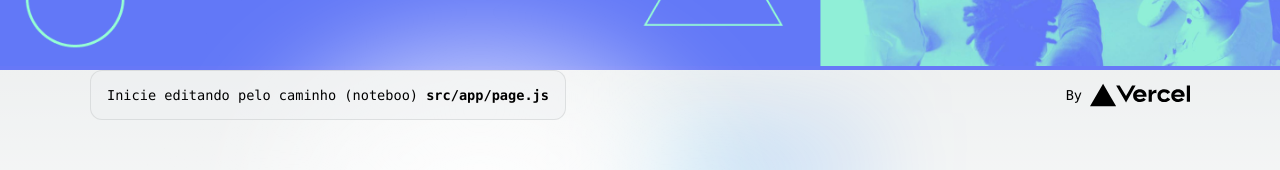
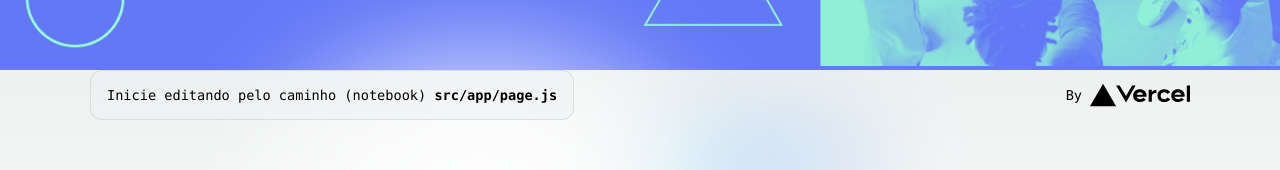
Before and after one commit to xande-rj/React_alurabasic, a Next.js app: page / in a window 1280 px wide. Shown: the part 428-598 px from the top of the page. Built offline with nearby package versions, Linux system fonts and the light colour scheme.

Commit message:
mudança teste

```diff
--- a/src/app/page.js
+++ b/src/app/page.js
@@ -8,7 +8,7 @@ export default function Home() {
     <Banner/>
       <div className={styles.description}>
         <p>
-          Inicie editando pelo caminho (noteboo)&nbsp;
+          Inicie editando pelo caminho (notebook)&nbsp;
           <code className={styles.code}>src/app/page.js</code>
         </p>
         <div>
```
